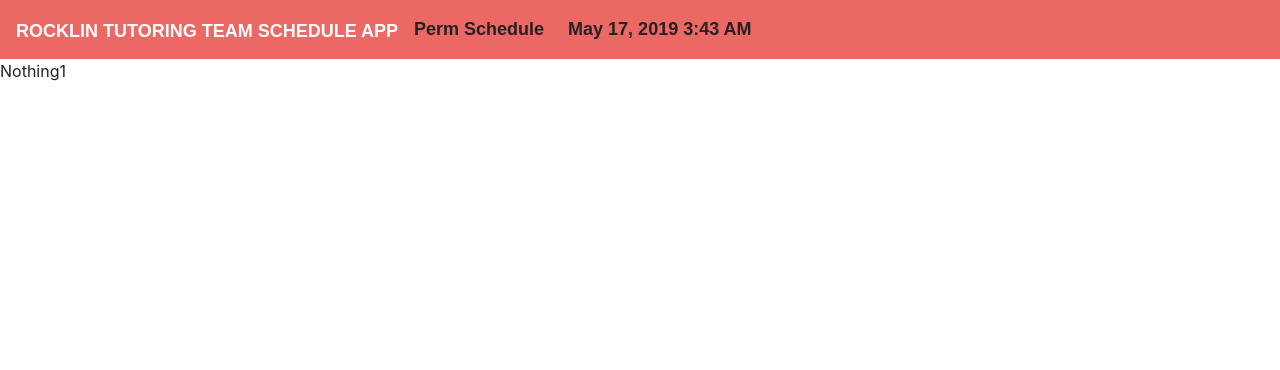
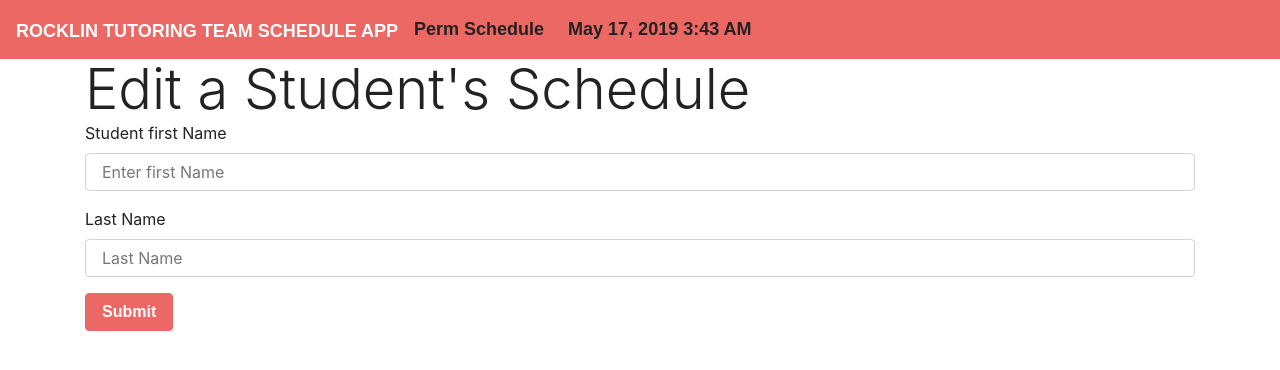
Before and after one commit to C-Swizzle/ScheduleApp, a React (Create React App) app in the folder client/: page /editschedule in a window 1280 px wide. Shown: the top 370 px of the page. Built offline with nearby package versions, Linux system fonts and the light colour scheme; a web font is replaced by a local one.

Commit message:
added forms

```diff
--- a/client/src/App.js
+++ b/client/src/App.js
@@ -1,14 +1,12 @@
 import React from "react";
 import { BrowserRouter as Router, Route, Switch } from "react-router-dom";
-import Books from "./pages/Books";
-import Detail from "./pages/Detail";
 import NoMatch from "./pages/NoMatch";
 import Nav from "./components/Nav";
-import Schedule from "./components/Schedule/Schedule"
-import ScheduleEditor from "./components/Schedule/ScheduleEditor"
+import Schedule from "./components/Schedule/Schedule";
 import PermSchedule from "./components/Schedule/PermSchedule";
 import TutorCreate from "./components/Forms/TutorCreate";
 import StudentCreate from "./components/Forms/StudentCreate";
+import EditStudentSchedule from "./components/Forms/EditStudentSchedule";
 
 function App() {
   return (
@@ -17,13 +15,11 @@ function App() {
         <Nav />
         <Switch>
           <Route exact path="/" component={Schedule} />
-          {/* <Route exact path="/books" component={Books} />
-          <Route exact path="/books/:id" component={Detail} /> */}
-          <Route exact path="/editschedule" component={ScheduleEditor} />
+
           <Route exact path="/permschedule" component={PermSchedule} />
           <Route exact path="/tutorcreate" component={TutorCreate} />
           <Route exact path="/studentcreate" component={StudentCreate} />
-
+          <Route exact path="/editschedule" component={EditStudentSchedule} />
           <Route component={NoMatch} />
         </Switch>
       </div>
--- /dev/null
+++ b/client/src/components/Forms/EditStudentSchedule.js
@@ -0,0 +1,77 @@
+import React from "react";
+import API from "../../utils/API";
+
+class EditStudentSchedule extends React.Component {
+state={
+    studentFirstName:"",
+    studentLastName:"",
+    createdBool:false,
+    studentSelectedArray:[]
+
+};
+
+handleTextChange = event => {
+    var {name}=event.target;
+
+    this.setState({
+        [name]:event.target.value,
+        createdBool:false,
+        emptyBool:false
+    });
+}
+handleSubmit = event => {
+    event.preventDefault();
+    var objToSend={};
+
+    if(this.state.studentFirstName){
+    objToSend.firstName=this.state.studentFirstName
+    }
+    if(this.state.studentLastName){
+    objToSend.lastName=this.state.studentLastName
+    }
+
+
+    API.getOneStudent(objToSend).then(response=>{
+        console.log(response);
+        if(response.data.length===0){
+            this.setState({
+                emptyBool:true
+            })
+        }
+        this.setState({
+            studentSelectedArray:response.data
+        })
+
+    })
+}
+
+render() {
+
+    return(
+        <div className="container">
+        <div className="display-4">Edit a Student's Schedule</div>
+            <form>
+                <div className="form-group">
+                    <label>Student first Name</label>
+                    <input className="form-control" placeholder="Enter first Name" value={this.state.studentFirstName} onChange={this.handleTextChange} name="studentFirstName" />
+                </div>
+                <div className="form-group">
+                    <label>Last Name</label>
+                    <input className="form-control" placeholder="Last Name" value={this.state.studentLastName} onChange={this.handleTextChange} name="studentLastName" />
+                </div>
+                <button type="submit" className="btn btn-primary" onClick={this.handleSubmit}>Submit</button>
+            </form>
+
+        <div className="row">
+        {this.state.emptyBool ? <h1 className="text-danger">No Results Found</h1> : ""}
+        {this.state.studentSelectedArray.map(object=>{
+            return(<div className="col-md-4 mb-2"><button>{object.firstName} {object.lastName}</button></div>)
+            })}
+        </div>
+
+        </div>
+    )
+}
+};
+
+export default EditStudentSchedule;
--- a/client/src/utils/API.js
+++ b/client/src/utils/API.js
@@ -32,5 +32,8 @@ export default {
   },
   newStudent: function(studObj){
     return axios.post("/api/students",studObj)
+  },
+  getOneStudent: function(studObj){
+    return axios.post("/api/search/students",studObj)
   }
 };
```
Also changed, not shown: 1 other file (tests, documents, lock files or other folders).
